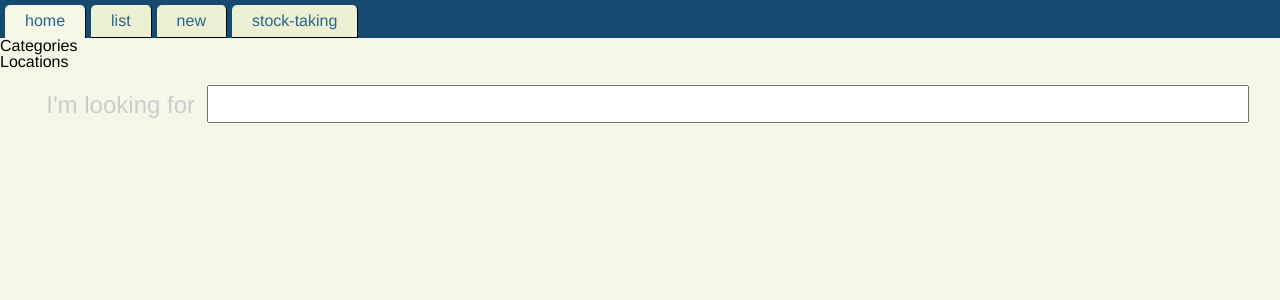
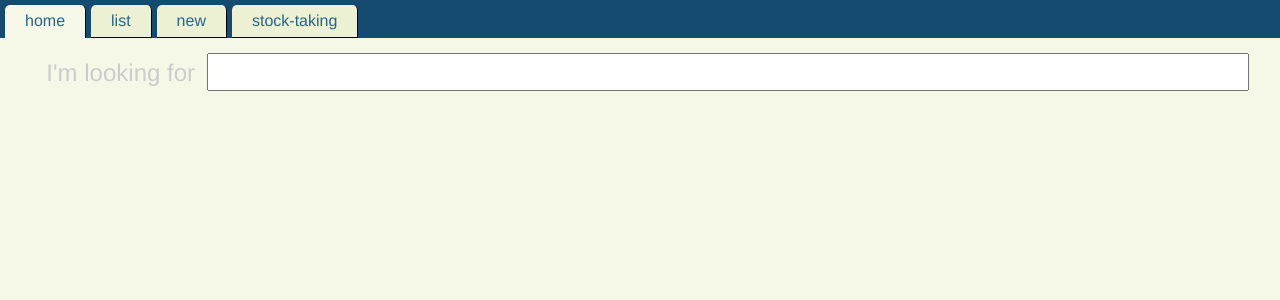
Before and after one commit to cod3monk/eichhoernchen, a Flask app: page / in a window 1280 px wide. Shown: the top 300 px of the page. Run offline with Flask 2, Linux system fonts and the light colour scheme; style sheets or scripts are compiled from the project's sources; parts of the project's set-up code (start-up, migrations or seed data) failed here and were passed over.

Commit message:
Hide sidebar for now

```diff
--- a/eichhoernchen/static/css/style.scss
+++ b/eichhoernchen/static/css/style.scss
@@ -93,6 +93,10 @@ body {
 	}
 }
 
+#sidebar {
+	display: none;
+}
+
 #content {
 	margin: 15px;
 }
```
